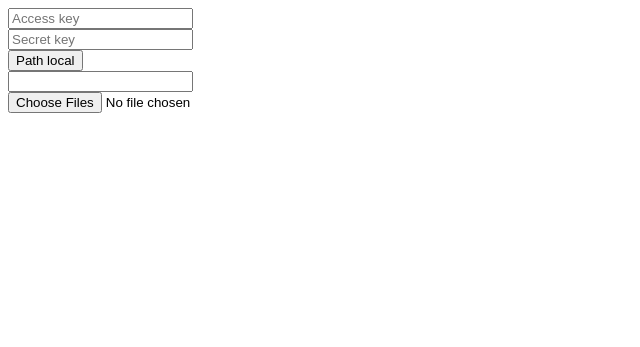
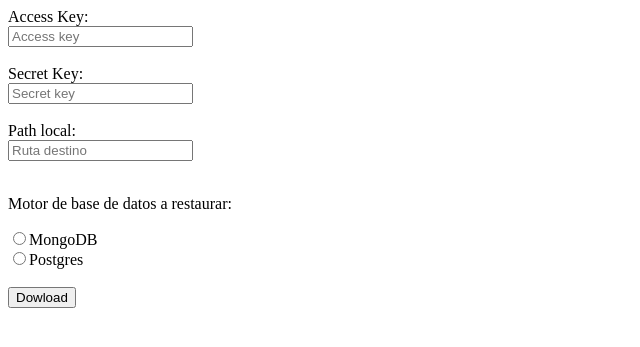
Before and after one commit to cabarrionuevo/script_mongo_restore, a Node server app: page /db/download in a window 1280 px wide. Shown: the top 347 px of the page, without its empty margins (0-640 px from the left). Run offline with Node 20, Linux system fonts and the light colour scheme; some libraries are stand-ins or nearby versions.

Commit message:
config.pug: v1 terminada, resta configuración controller

```diff
--- a/views/config.pug
+++ b/views/config.pug
@@ -1,35 +1,29 @@
 html
     head
         title  Usuarios
-
-        script (type="text/javascript")
-
-                var theFiles = e.target.files;
-                var relativePath = theFiles[0].webkitRelativePath;
-                var folder = relativePath.split('/');
-                alert(folder[0])
-
     body
-        script.
-            function selectFolder(e) {
-                var theFiles = e.target.files;
-                var relativePath = theFiles[0].webkitRelativePath;
-                var folder = relativePath.split("/");
-
-                let campoPrueba = document.getElementById("path_local");
-
-                campoPrueba.innerHTML = "esto es una prueba";
-
-                alert(folder[0]);
-                }
-
-        form(action="/download" method="POST")
-            input(type="email" name="email" placeholder="Access key")
+        form(action="/db/download" method="POST")
+            label( for="access_key") Access Key:
             br
-            input(type="password" name="password" placeholder="Secret key")
+            input(type="password" name="access_key" placeholder="Access key")
             br
-            input(type="submit" value="Path local")
             br
-            input(type="text", name="" id="path_local")
+            label( for="secret_key") Secret Key:
             br
-            input(type="file" id="FileUpload" onchange="selectFolder(event)" webkitdirectory mozdirectory msdirectory odirectory directory multiple)
+            input(type="password" name="secret_key" placeholder="Secret key")
+            br
+            br
+            label( for="path_local") Path local:
+            br
+            input(type="text" name="path_local" placeholder="Ruta destino")
+            br
+            br
+            p Motor de base de datos a restaurar:
+            input(type="radio" id="mongo" name="backup_selection" value="mongo")
+            label(for="mongo") MongoDB
+            br
+            input(type="radio" id="postgres" name="backup_selection" value="postgres")
+            label(for="mongo") Postgres
+            br
+            br
+            input(type="submit" value="Dowload")
```
Also changed, not shown: controllers/db_controller.js (+8 -0 lines).
